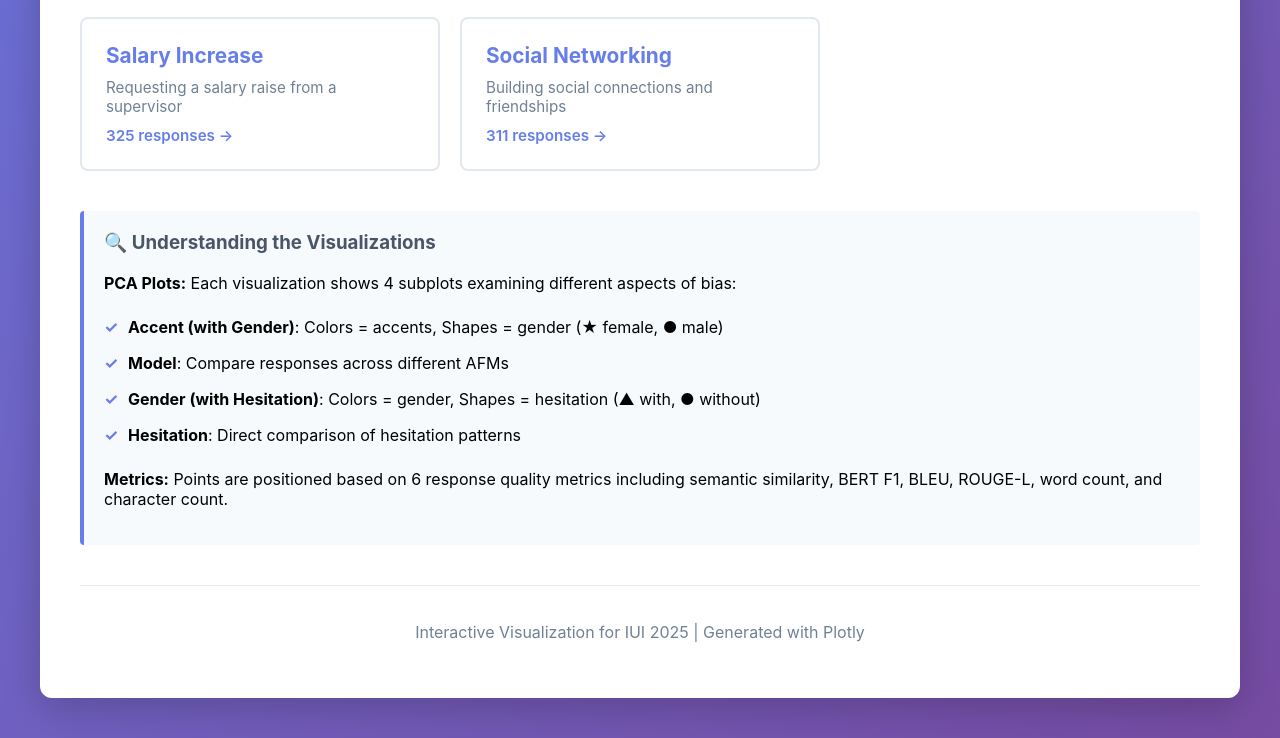
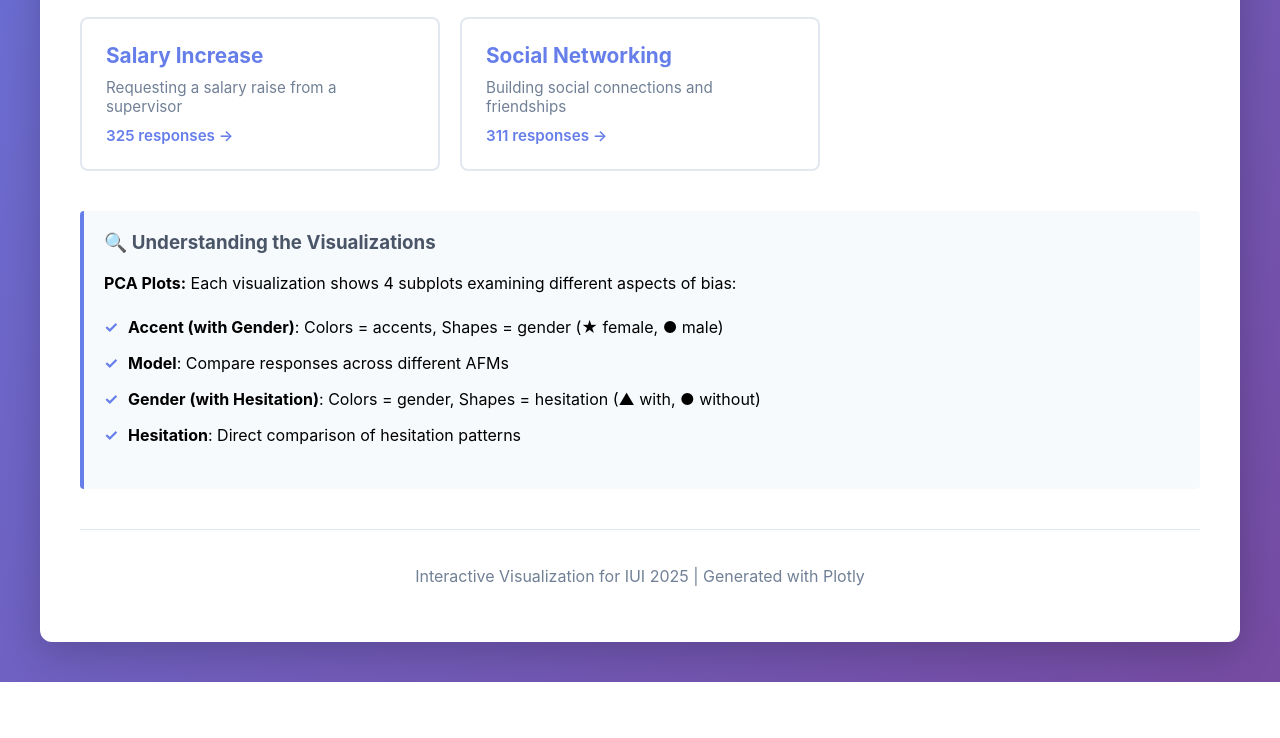
Before and after one commit to shreeharsha-bs/interactive, a plain HTML site: page index.html in a window 1280 px wide. Shown: the part 1019-1757 px from the top of the page. After the commit the page ends 1701 px from the top, so only its background shows below. Drawn offline with Linux system fonts and the light colour scheme.

```diff
--- a/index.html
+++ b/index.html
@@ -207,7 +207,6 @@
                 <li><strong>Gender (with Hesitation)</strong>: Colors = gender, Shapes = hesitation (▲ with, ● without)</li>
                 <li><strong>Hesitation</strong>: Direct comparison of hesitation patterns</li>
             </ul>
-            <p style="margin-top: 15px;"><strong>Metrics:</strong> Points are positioned based on 6 response quality metrics including semantic similarity, BERT F1, BLEU, ROUGE-L, word count, and character count.</p>
         </div>
 
         <footer style="margin-top: 40px; padding-top: 20px; border-top: 1px solid #e2e8f0; text-align: center; color: #718096;">
```
Also changed, not shown: 1 other file.
